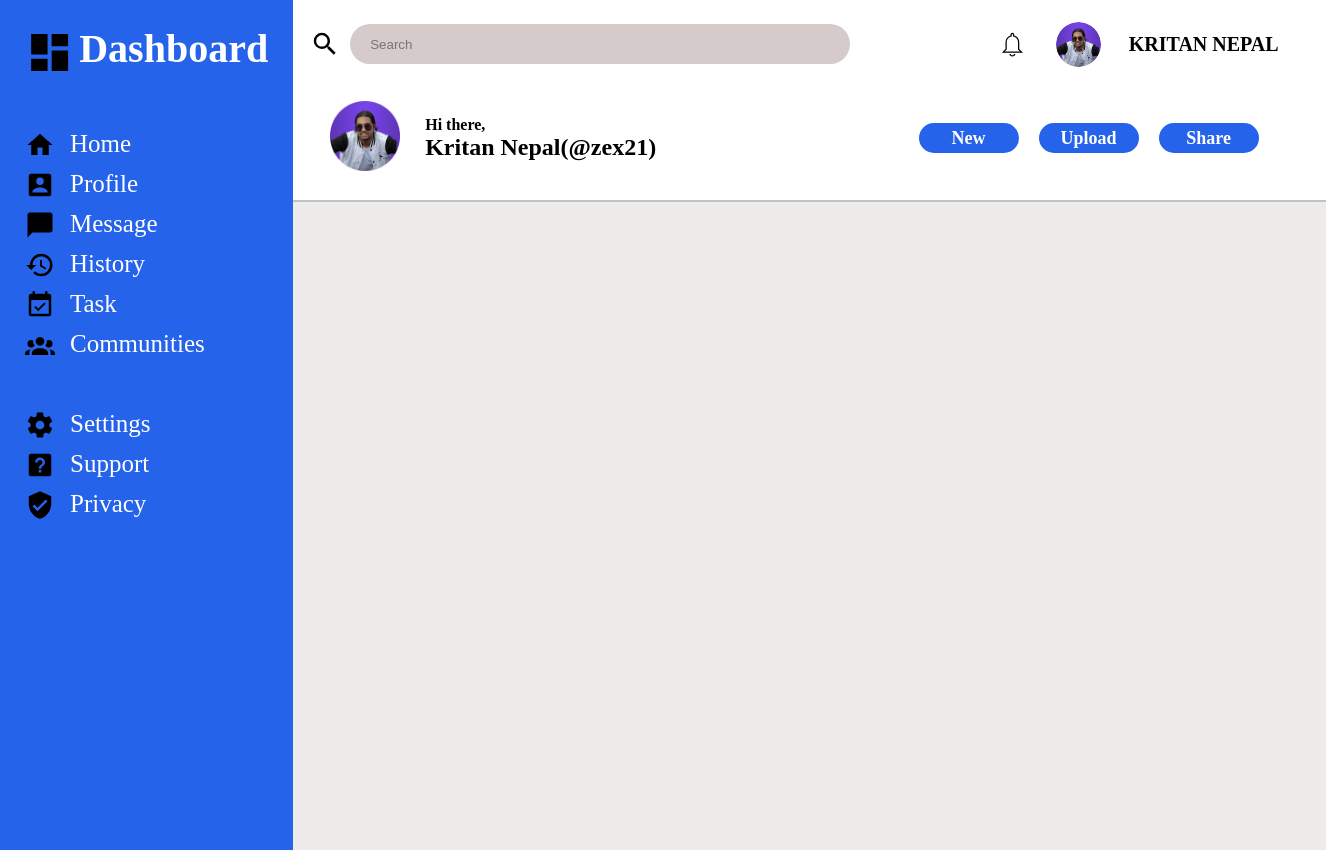
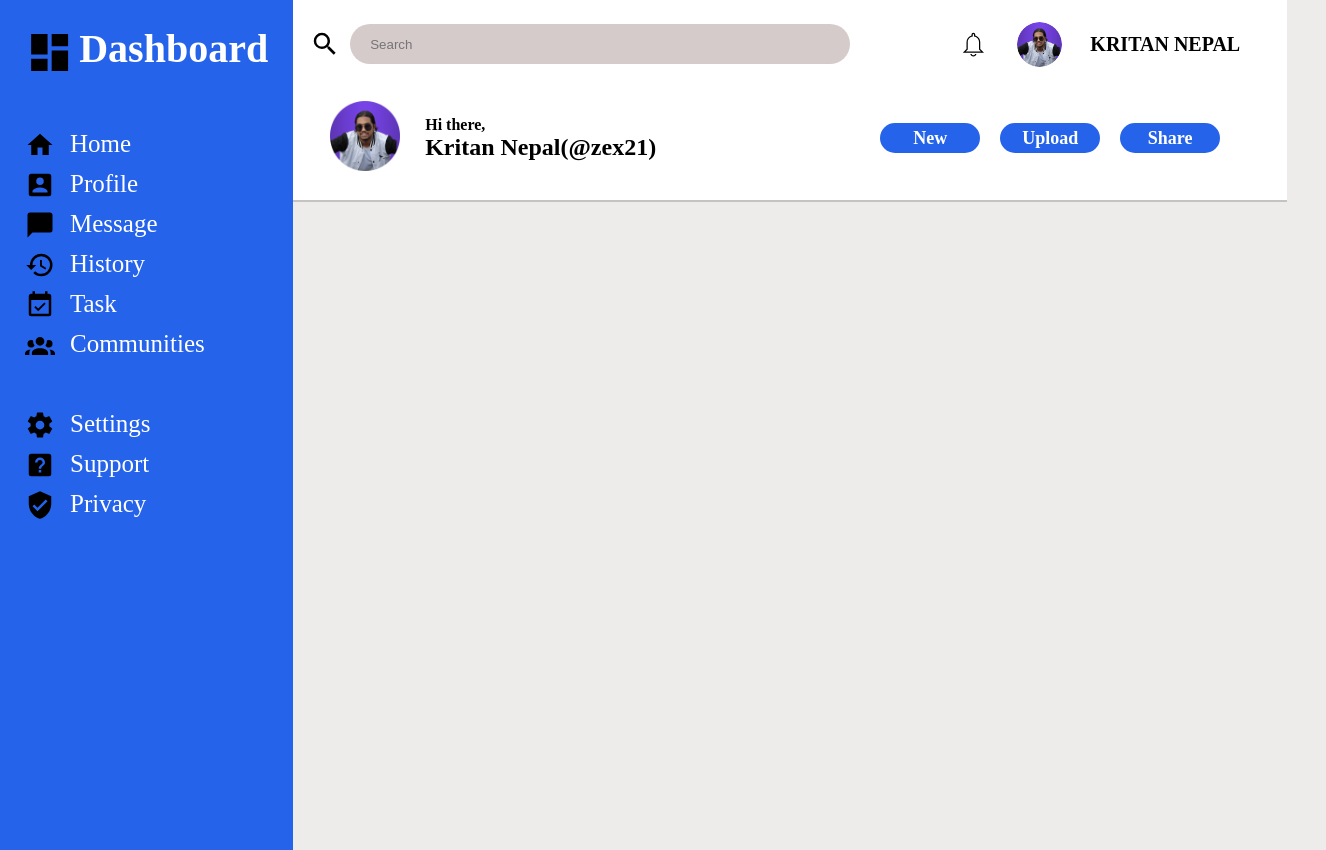
Before and after one commit to Kritan19/Admin-Dashboard, a plain HTML site: page index.html in a window 1280 px wide. Shown: the whole page, 1326 px wide, since content can reach past the window. Drawn offline with Linux system fonts and the light colour scheme.

Commit message:
header update

```diff
--- a/style.css
+++ b/style.css
@@ -56,7 +56,7 @@ body{
 }
 .header{
     height: 25vh;
-    width: 78vw;
+    width: 75vw;
     background-color: white;
     box-shadow:  0px 2px rgba(33, 33, 34, 0.2);
     display: flex;
```
